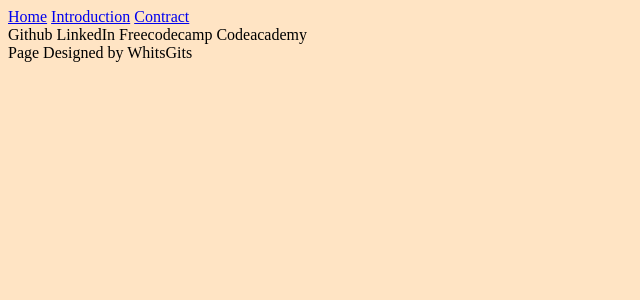
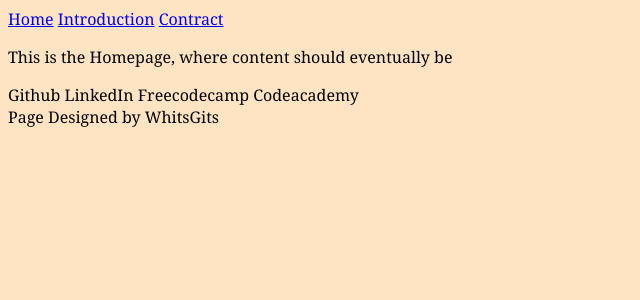
Before and after one commit to gwhitle/gwhitle.github.io, a PHP site: page / in a window 1280 px wide. Shown: the top 300 px of the page, without its empty margins (0-640 px from the left). Run offline with PHP 8.4, Linux system fonts and the light colour scheme.

Commit message:
Updated Homepage

```diff
--- a/index.html
+++ b/index.html
@@ -14,8 +14,7 @@
 </head>
 
 <body>
-
-
+    <p>This is the Homepage, where content should eventually be</p>
 
     <footer>
         Github LinkedIn Freecodecamp Codeacademy
--- a/styles.css
+++ b/styles.css
@@ -1,5 +1,9 @@
 body {
     background-color: bisque;
+}
+
+* {
+    font-family: Cambria, Cochin, Georgia, Times, 'Times New Roman', serif;
 }
 
 h1 {
```
